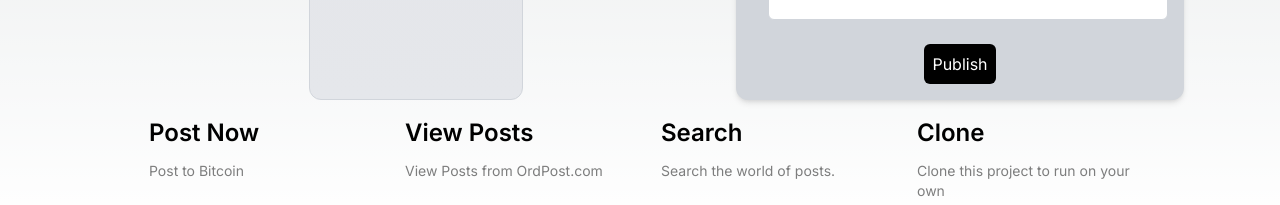
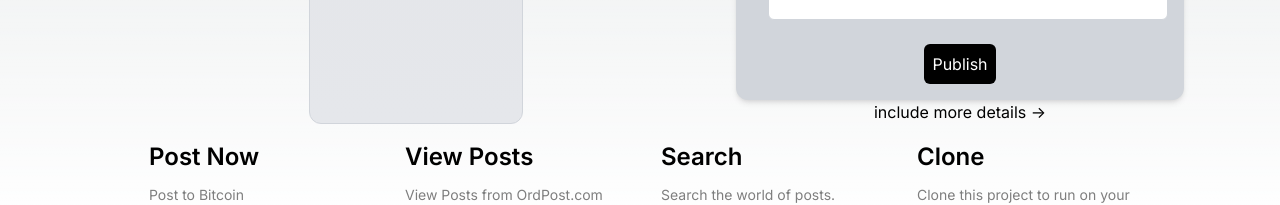
Before and after one commit to ZacharyWeiner/ord-post, a Next.js app: page / in a window 1280 px wide. Shown: the part 576-781 px from the top of the page. Built offline with nearby package versions, Linux system fonts and the light colour scheme; no server answers.

Commit message:
added direct link to pist with more details.

```diff
--- a/components/PublishSmall.component.jsx
+++ b/components/PublishSmall.component.jsx
@@ -2,6 +2,7 @@
 import { useState } from 'react';
 import ReactMarkdown from 'markdown-to-jsx';
 import BalanceControl from './Balance.component';
+import Link from 'next/link';
 
 export default function PublishSmall() {
   const [formData, setFormData] = useState({ title: '', link: '', author: '', body: '', receiverAddress: ''}); //, signerKey: '' });
@@ -61,6 +62,7 @@ export default function PublishSmall() {
         <button type="submit" className="bg-black text-white p-2 rounded-md hover:bg-gray-800 transition duration-200 ease-in-out">Publish</button>
         {error && <div className="text-red-500">{error}</div>}
       </form>
+      <Link href="/new" className='p-8' > include more details -&gt; </Link>
     </div>
   );
 }
```
